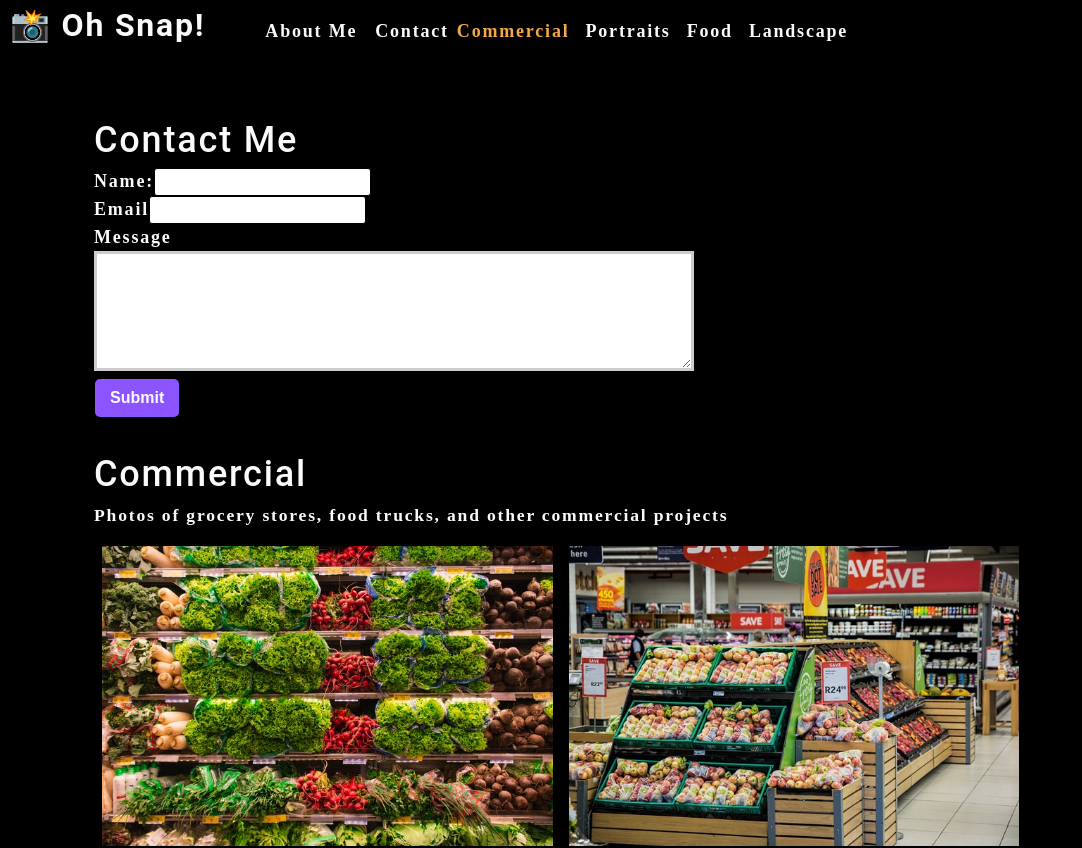
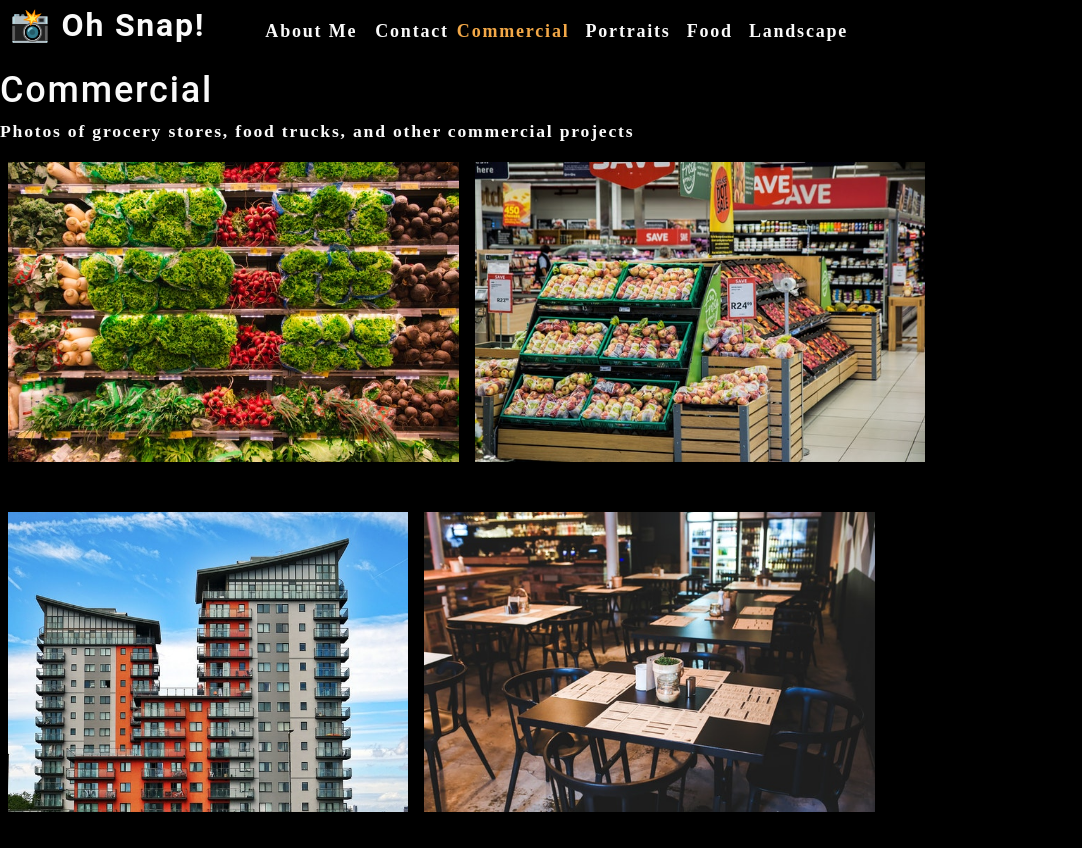
Before and after one commit to oceanlatte/react-photo-port, a React (Create React App) app: page / in a window 1280 px wide. Shown: the top 848 px of the page, without its empty margins (0-1082 px from the left). Built offline with nearby package versions, Linux system fonts and the light colour scheme.

Commit message:
convert app into an SPA

```diff
--- a/src/App.js
+++ b/src/App.js
@@ -18,6 +18,8 @@ function App() {
 
   const [currentCategory, setCurrentCategory] = useState(categories[0]);
 
+  const [contactSelected, setContactSelected] = useState(false);
+
   return (
     <div>
       <Nav
@@ -25,11 +27,14 @@ function App() {
         setCurrentCategory={setCurrentCategory}
         currentCategory={currentCategory}
       ></Nav>
-      <main>
+      {!contactSelected? (
+        <>
+          <Gallery currentCategory={currentCategory}></Gallery>
+          <About></About>
+        </>
+      ) : (
         <ContactForm></ContactForm>
-        <Gallery currentCategory={currentCategory}></Gallery>
-        <About></About>
-      </main>
+      )}
     </div>
   );
 }
```
